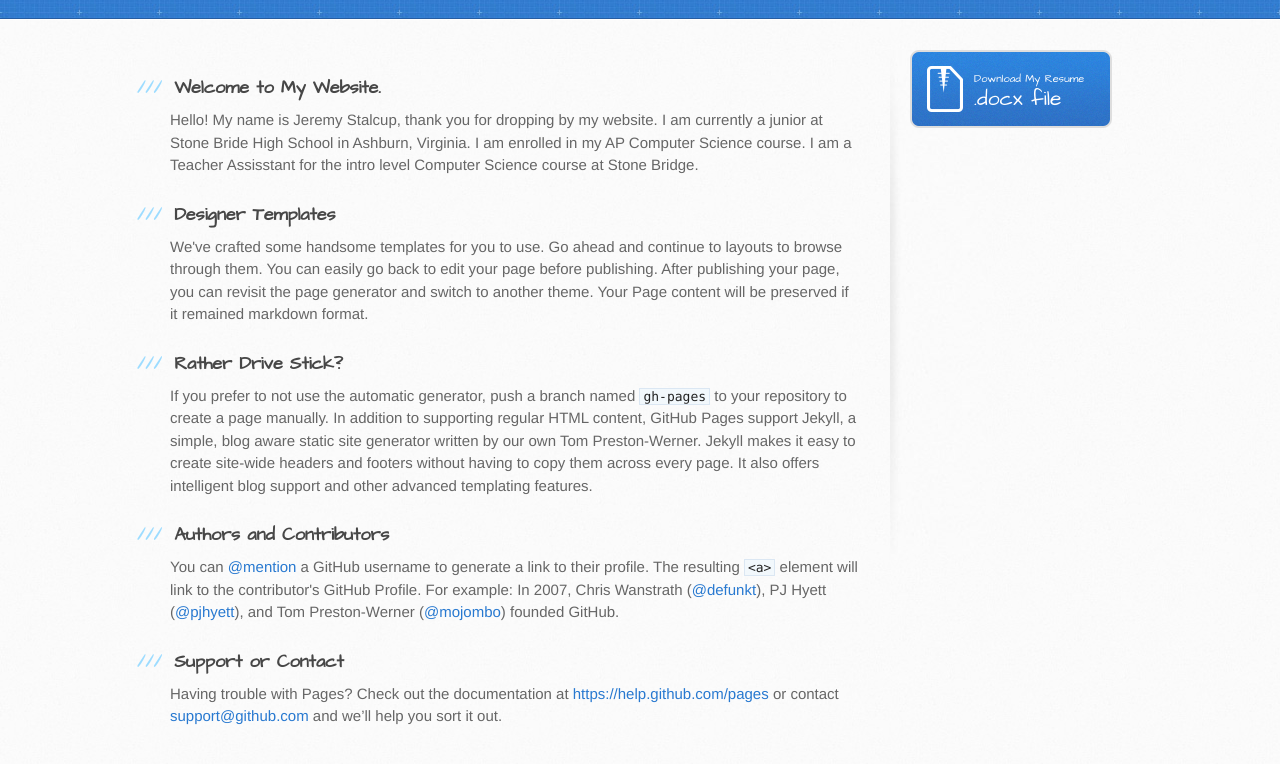
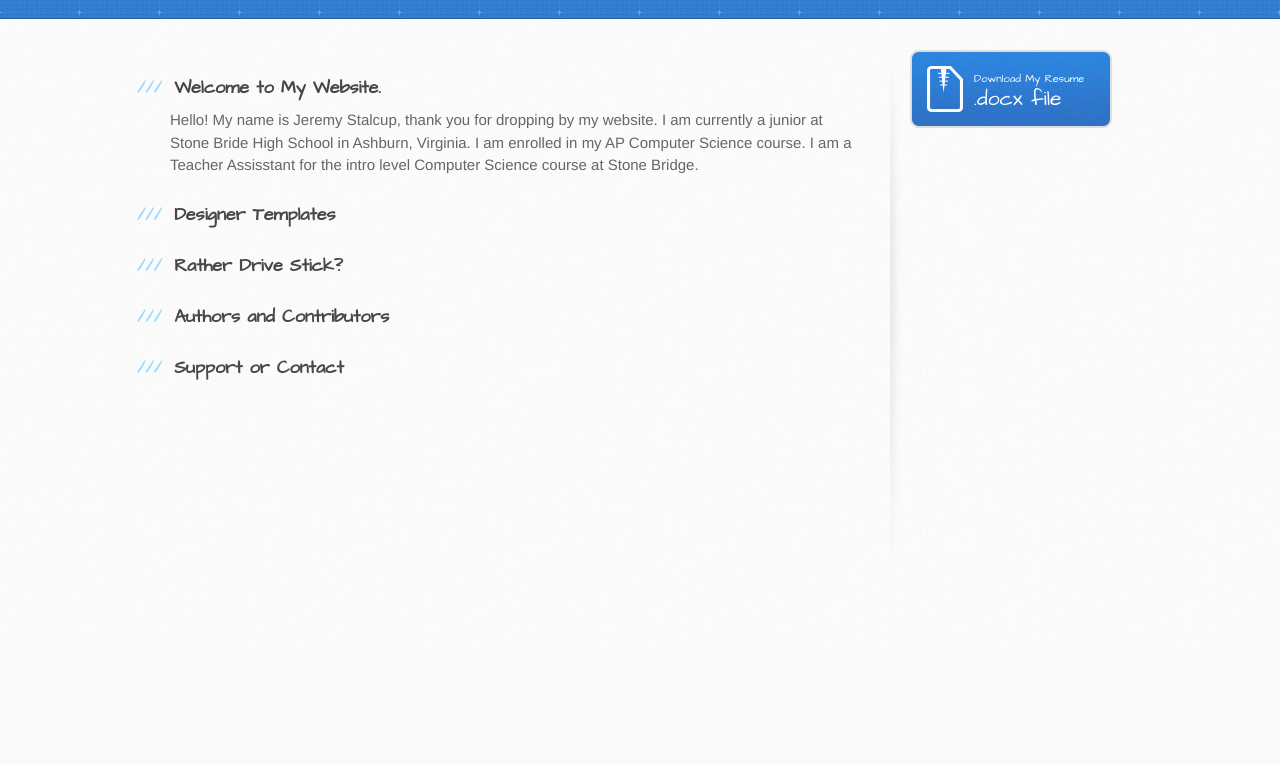
Before and after one commit to jeremystalcup1/mygithubpage, a plain HTML site: page index.html in a window 1280 px wide. Shown: the part 148-912 px from the top of the page. After the commit the page ends 800 px from the top, so only its background shows below. Drawn offline with Linux system fonts and the light colour scheme.

Commit message:
Ready for Customizing

```diff
--- a/index.html
+++ b/index.html
@@ -36,22 +36,22 @@
 <h3>
 <a id="designer-templates" class="anchor" href="#designer-templates" aria-hidden="true"><span class="octicon octicon-link"></span></a>Designer Templates</h3>
 
-<p>We've crafted some handsome templates for you to use. Go ahead and continue to layouts to browse through them. You can easily go back to edit your page before publishing. After publishing your page, you can revisit the page generator and switch to another theme. Your Page content will be preserved if it remained markdown format.</p>
+<p></p>
 
 <h3>
 <a id="rather-drive-stick" class="anchor" href="#rather-drive-stick" aria-hidden="true"><span class="octicon octicon-link"></span></a>Rather Drive Stick?</h3>
 
-<p>If you prefer to not use the automatic generator, push a branch named <code>gh-pages</code> to your repository to create a page manually. In addition to supporting regular HTML content, GitHub Pages support Jekyll, a simple, blog aware static site generator written by our own Tom Preston-Werner. Jekyll makes it easy to create site-wide headers and footers without having to copy them across every page. It also offers intelligent blog support and other advanced templating features.</p>
+<p></p>
 
 <h3>
 <a id="authors-and-contributors" class="anchor" href="#authors-and-contributors" aria-hidden="true"><span class="octicon octicon-link"></span></a>Authors and Contributors</h3>
 
-<p>You can <a href="https://github.com/blog/821" class="user-mention">@mention</a> a GitHub username to generate a link to their profile. The resulting <code>&lt;a&gt;</code> element will link to the contributor's GitHub Profile. For example: In 2007, Chris Wanstrath (<a href="https://github.com/defunkt" class="user-mention">@defunkt</a>), PJ Hyett (<a href="https://github.com/pjhyett" class="user-mention">@pjhyett</a>), and Tom Preston-Werner (<a href="https://github.com/mojombo" class="user-mention">@mojombo</a>) founded GitHub.</p>
+<p></p>
 
 <h3>
 <a id="support-or-contact" class="anchor" href="#support-or-contact" aria-hidden="true"><span class="octicon octicon-link"></span></a>Support or Contact</h3>
 
-<p>Having trouble with Pages? Check out the documentation at <a href="https://help.github.com/pages">https://help.github.com/pages</a> or contact <a href="mailto:support@github.com">support@github.com</a> and we’ll help you sort it out.</p>
+<p></p>
         </section>
 
         <aside id="sidebar">
```
